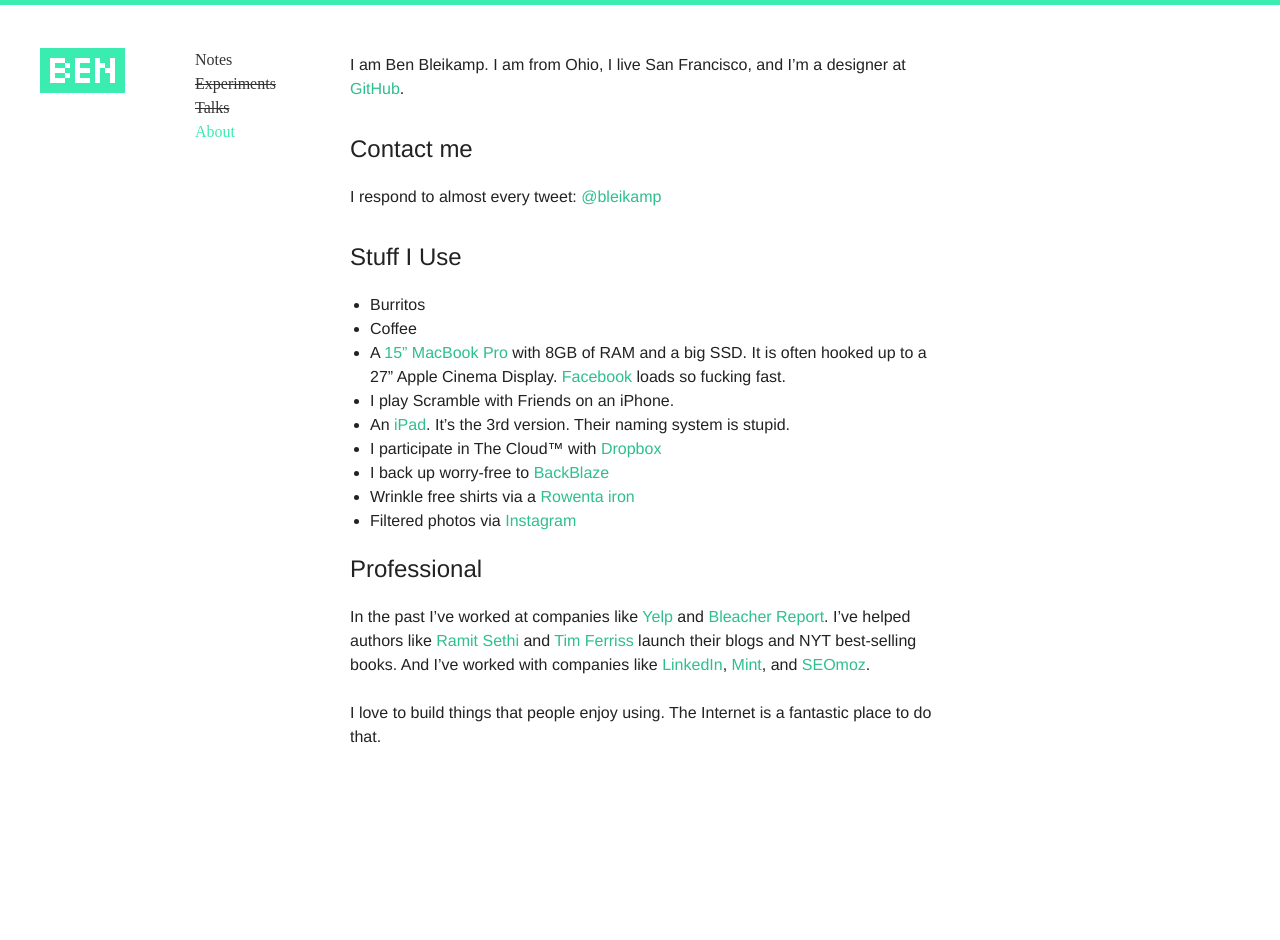
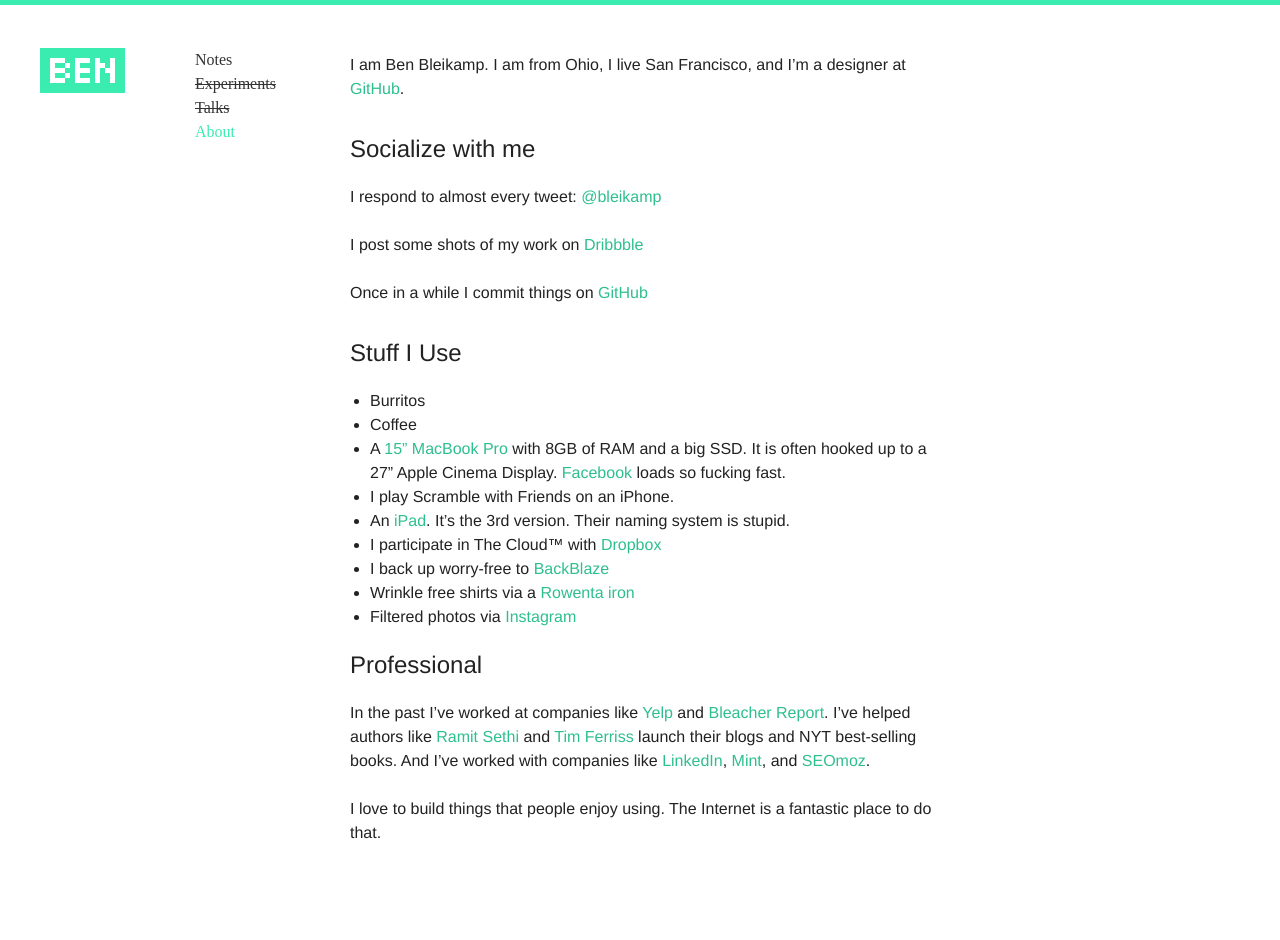
Before and after one commit to mazandaran/bleikamp.github.com, a Jekyll site: the page built from index.md, in a window 1280 px wide. Built offline with Jekyll 4.4.1, drawn with Linux system fonts in a browser that asks for light colours; Markdown is read by kramdown in place of the engine named in the settings; comment, search, counter and statistics services are not loaded; before the commit the page ends 900 px from its top, so only the background shows below that.

Commit message:
Dribbble and GitHub what's up

```diff
--- a/index.md
+++ b/index.md
@@ -6,9 +6,13 @@ layout: page
 I am Ben Bleikamp. I am from Ohio, I live San Francisco, and I'm a designer at
 [GitHub](http://github.com).
 
-### Contact me
+### Socialize with me
 
 I respond to almost every tweet: [@bleikamp](http://twitter.com/bleikamp)
+
+I post some shots of my work on [Dribbble](http://dribbbble.com/bleikamp)
+
+Once in a while I commit things on [GitHub](http://github.com/bleikamp)
 
 ### Stuff I Use
 
```
